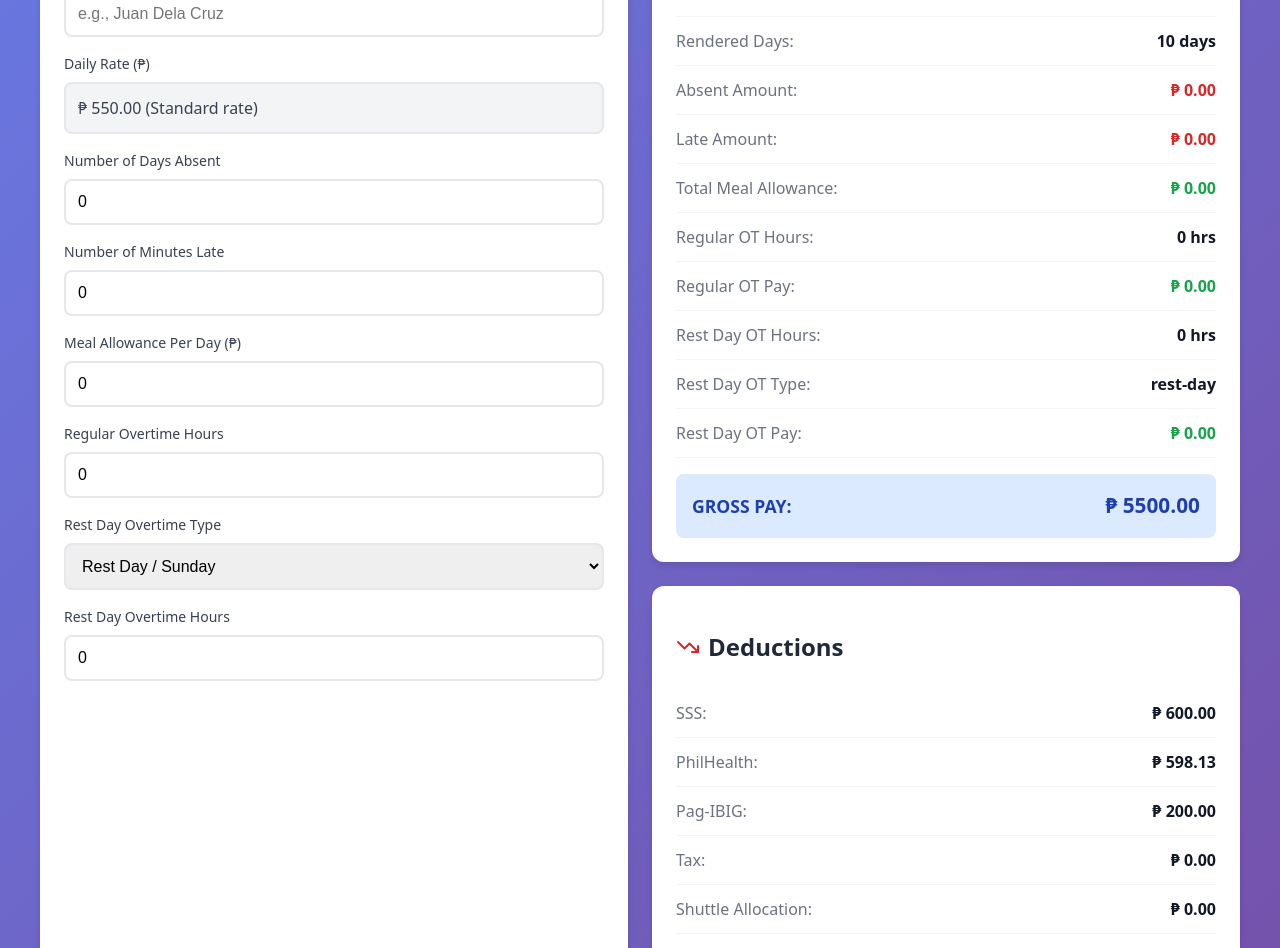
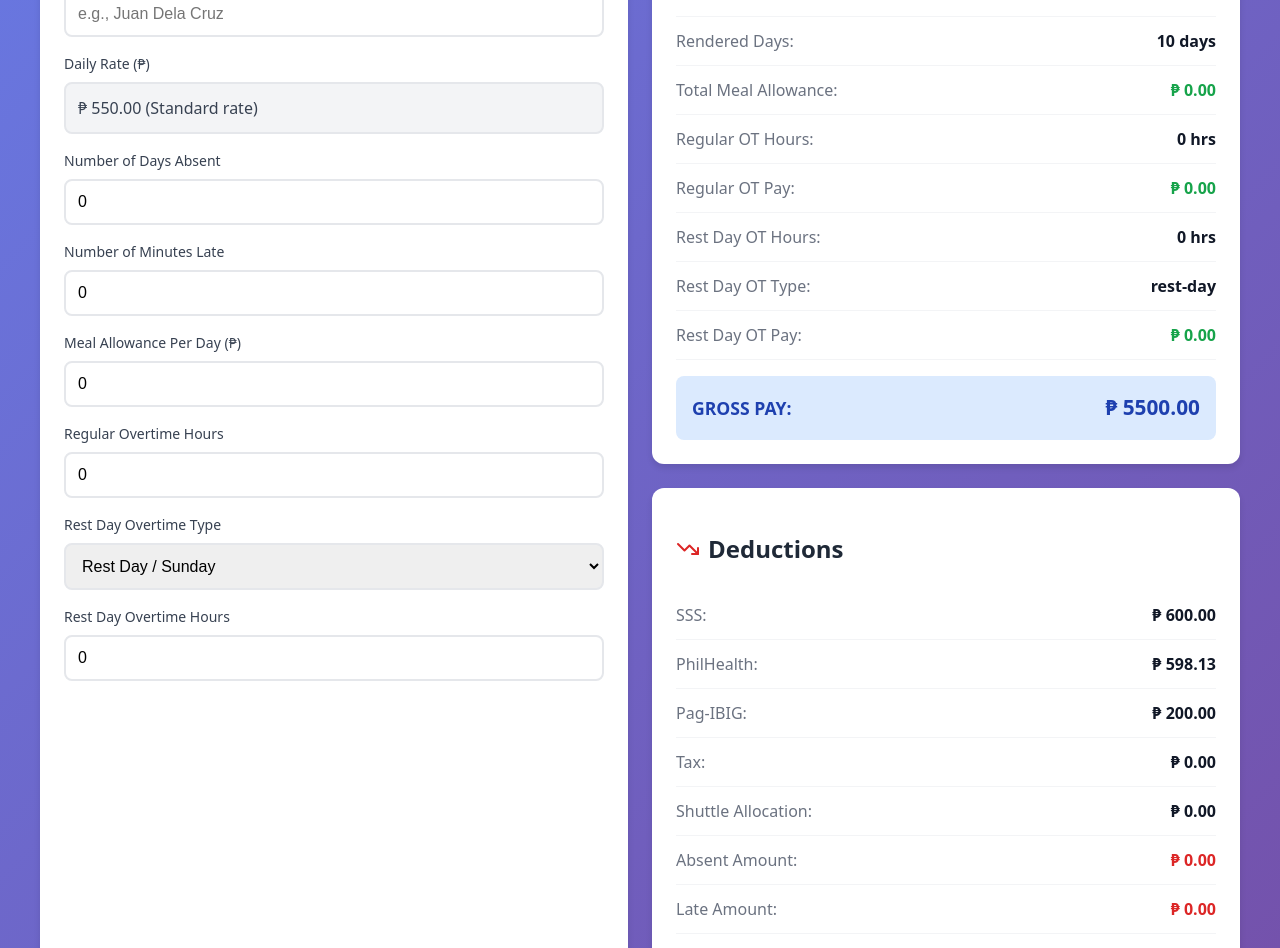
Before and after one commit to LucieSSI/PRC, a React (Vite) app in the folder prc/: page / in a window 1280 px wide. Shown: the part 482-1430 px from the top of the page. Built offline with nearby package versions, Linux system fonts and the light colour scheme.

Commit message:
Version 1.4.2 > Moved Late and Absent Amount from Gross Pay over to Deductions

```diff
--- a/prc/src/App.jsx
+++ b/prc/src/App.jsx
@@ -216,16 +216,16 @@ export default function TaxCalculator() {
 }
 
 // Use the calculated monthly rate from daily rate for gross pay calculation
-const grossPay = (baseDailyRate * 10) + regularOTPay + restDayOTPay - absentAmount - lateAmount; // Adjust back to old afterwards
+const grossPay = (baseDailyRate * 10) + regularOTPay + restDayOTPay  + totalMealAllowance; // Adjust back to old afterwards
         const sss = calculateSSS(monthlyRateFromDaily);
         const philhealth = calculatePhilHealth(monthlyRateFromDaily);
         const pagibig = calculatePagIbig(monthlyRateFromDaily);
         // Tax Base = Gross Pay - (SSS + PhilHealth + Pag-IBIG + Total Meal Allowance)
-        const taxBase = grossPay - sss - philhealth - pagibig - totalMealAllowance;
+        const taxBase = grossPay - sss - philhealth - pagibig;
         const tax = calculateTax(taxBase); // This is already semi-monthly tax, but we need monthly
         const monthlyTax = tax * 2; // Convert semi-monthly to monthly
         const shuttleAllocation = 0;
-        const totalDeductions = sss + philhealth + pagibig + monthlyTax + shuttleAllocation;
+        const totalDeductions = sss + philhealth + pagibig + monthlyTax + shuttleAllocation + absentAmount + lateAmount;
         const netPay = grossPay - totalDeductions;
 
         setResults({
@@ -620,15 +620,6 @@ const grossPay = (baseDailyRate * 10) + regularOTPay + restDayOTPay - absentAmou
                                     <span style={styles.rowValue}>{results.renderedDays} days</span>
                                 </div>
                                 <div style={styles.row}>
-                                    <span style={styles.rowLabel}>Absent Amount:</span>
-                                    <span style={{...styles.rowValue, color: '#dc2626'}}>₱ {results.absentAmount.toFixed(2)}</span>
-                                </div>
-                                <div style={styles.row}>
-                                    <span style={styles.rowLabel}>Late Amount:</span>
-                                    <span style={{...styles.rowValue, color: '#dc2626'}}>₱ {results.lateAmount.toFixed(2)}</span>
-                                </div>
-
-                                <div style={styles.row}>
                                     <span style={styles.rowLabel}>Total Meal Allowance:</span>
                                     <span style={{...styles.rowValue, color: '#16a34a'}}>₱ {results.totalMealAllowance.toFixed(2)}</span>
                                 </div>
@@ -660,7 +651,7 @@ const grossPay = (baseDailyRate * 10) + regularOTPay + restDayOTPay - absentAmou
 
                             <div style={styles.card}>
                                 <h2 style={styles.cardTitle}>
-                                    <TrendingDown size={24} color="#dc2626" />
+                                    <TrendingDown size={24} color="#dc2626"/>
                                     Deductions
                                 </h2>
 
@@ -684,6 +675,20 @@ const grossPay = (baseDailyRate * 10) + regularOTPay + restDayOTPay - absentAmou
                                     <span style={styles.rowLabel}>Shuttle Allocation:</span>
                                     <span style={styles.rowValue}>₱ {results.shuttleAllocation.toFixed(2)}</span>
                                 </div>
+                                <div style={styles.row}>
+                                    <span style={styles.rowLabel}>Absent Amount:</span>
+                                    <span style={{
+                                        ...styles.rowValue,
+                                        color: '#dc2626'
+                                    }}>₱ {results.absentAmount.toFixed(2)}</span>
+                                </div>
+                                <div style={styles.row}>
+                                    <span style={styles.rowLabel}>Late Amount:</span>
+                                    <span style={{
+                                        ...styles.rowValue,
+                                        color: '#dc2626'
+                                    }}>₱ {results.lateAmount.toFixed(2)}</span>
+                                </div>
                                 <div style={styles.deductionBox}>
                                     <span style={styles.deductionLabel}>Total Deductions:</span>
                                     <span style={styles.deductionValue}>₱ {results.totalDeductions.toFixed(2)}</span>
@@ -694,7 +699,12 @@ const grossPay = (baseDailyRate * 10) + regularOTPay + restDayOTPay - absentAmou
                                 <h2 style={styles.netPayTitle}>NET PAY</h2>
                                 <p style={styles.netPayValue}>₱ {results.netPay.toFixed(2)}</p>
                                 <p style={styles.netPaySubtext}>Take-home pay after all deductions</p>
-                                <div style={{ marginTop: '0.75rem', display: 'flex', gap: '0.5rem', alignItems: 'center' }}>
+                                <div style={{
+                                    marginTop: '0.75rem',
+                                    display: 'flex',
+                                    gap: '0.5rem',
+                                    alignItems: 'center'
+                                }}>
                                     <button
                                         onClick={handleSaveToSheets}
                                         disabled={submitting}
```
